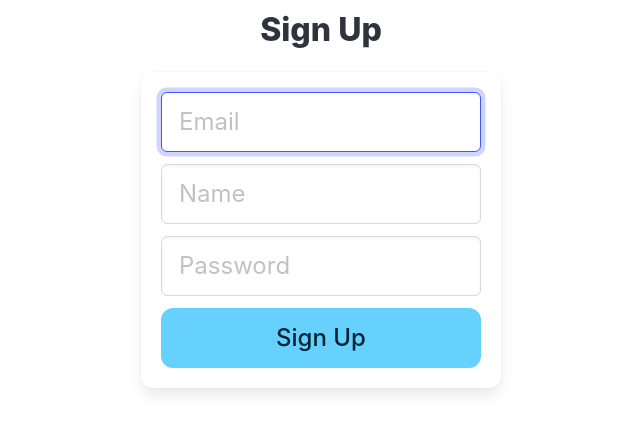
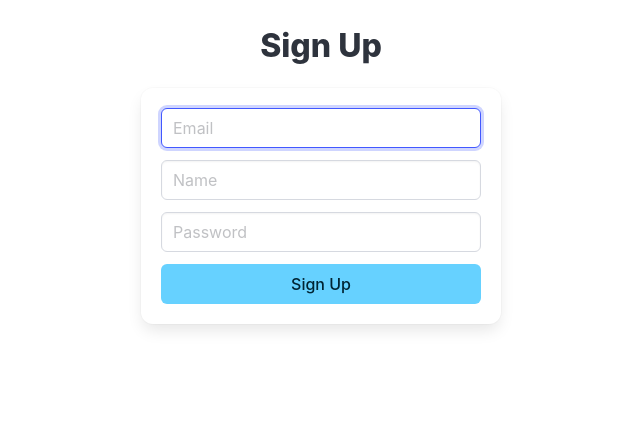
Before and after one commit to Toteya/ehanganomawi, a Flask app: page /signup in a window 1280 px wide. Shown: the part 86-519 px from the top of the page, without its empty margins (319-959 px from the left). Run offline with Flask 3, Linux system fonts and the light colour scheme.

Commit message:
minor styling updates signup, login pages; added logo to welcome page

```diff
--- a/web_app/templates/signup.html
+++ b/web_app/templates/signup.html
@@ -1,12 +1,12 @@
 {% extends "base.html" %}
 
 {% block content %}
-<div class="column is-4 is-offset-4">
+<div class="column mt-4 is-4 is-offset-4">
   <h3 class="title">Sign Up</h3>
   <div class="box">
     {% with messages = get_flashed_messages() %}
     {% if messages %}
-            <div class="notification is-danger">
+    <div class="notification is-light">
       {{ messages[0] }}. Go to <a href="{{ url_for('app_auth.login') }}">login page</a>.
     </div>
     {% endif %}
@@ -14,23 +14,23 @@
     <form method="POST" action="/signup">
       <div class="field">
         <div class="control">
-                    <input class="input is-large" type="email" name="email" placeholder="Email" autofocus="">
+          <input class="input" type="email" name="email" placeholder="Email" autofocus="">
         </div>
       </div>
 
       <div class="field">
         <div class="control">
-                    <input class="input is-large" type="text" name="name" placeholder="Name" autofocus="">
+          <input class="input" type="text" name="name" placeholder="Name" autofocus="">
         </div>
       </div>
 
       <div class="field">
         <div class="control">
-                    <input class="input is-large" type="password" name="password" placeholder="Password">
+          <input class="input" type="password" name="password" placeholder="Password">
         </div>
       </div>
 
-            <button class="button is-block is-info is-large is-fullwidth">Sign Up</button>
+      <button class="button is-info is-fullwidth">Sign Up</button>
     </form>
   </div>
 </div>
```
Also changed, not shown: web_app/templates/index.html (+9 -6 lines), web_app/templates/login.html (+5 -5 lines). Lines whose indentation alone changed are shown as unchanged.
